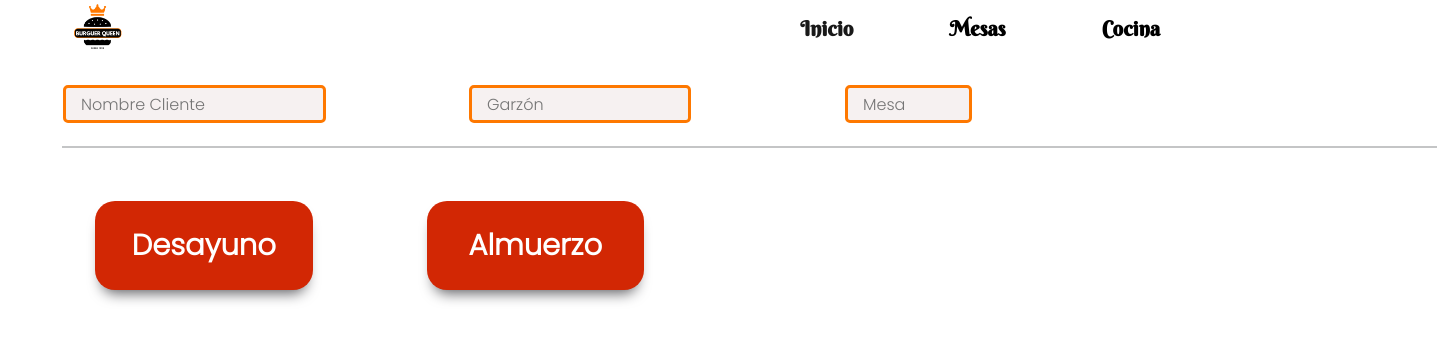
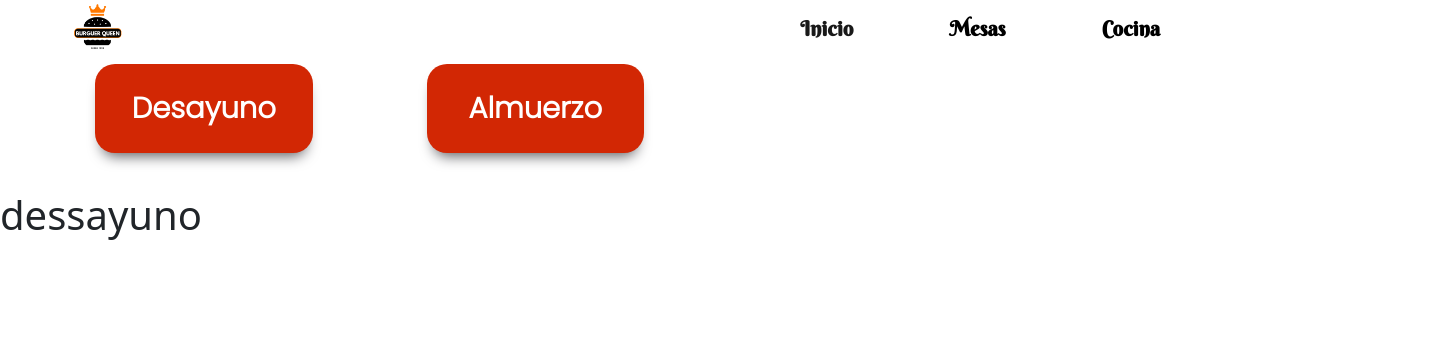
Before and after one commit to luzciel/Burgen-queen, a React (Create React App) app: page /orders in a window 1280 px wide. Shown: the top 340 px of the page, 1437 px wide, since content can reach past the window. Built offline with nearby package versions, Linux system fonts and the light colour scheme.

Commit message:
menuBreakfast

```diff
--- a/src/App.js
+++ b/src/App.js
@@ -15,8 +15,8 @@ import Ordenes from './components/orders/OrdersInputs.jsx';
 import Cocina from './components/kitchen/Kitchen.jsx';
 import Header from './components/home/Header.jsx';
 import HomeViews from './views/HomeViews';
-
-import "./components/home/home.css"
+import OrdersViews from './views/OrdersViews';
+import "./components/home/home.css";
 
 function App() {
   const app = firebase.app();
@@ -43,7 +43,7 @@ function App() {
           <Tables />
         </Route>
         <Route path="/orders">
-          <Ordenes />
+          <OrdersViews/>
         </Route>
         <Route path="/cocina">
           <Cocina />
--- /dev/null
+++ b/src/components/orders/BreakfastMenu.jsx
@@ -0,0 +1,35 @@
+import React from 'react'
+import "./Orders.css"
+
+const BreakfastMenu = () =>{
+
+
+
+    return (
+
+        <div>
+         <h1>dessayuno</h1>
+        </div>
+    )
+
+}
+
+
+export default BreakfastMenu
+
+
+// console.log ('hola desayuno')
+// const [menu, breakfastMenu] = React.useState([])
+
+//     React.useEffect(() => {
+//         console.log('useEffect')
+//         breakfastMenu(data)
+//         getData()
+//     }, [])
+
+//     const getData = async () => {
+//         const data = await fetch('https://luzciel.github.io/Burgen-queen/src/data/menu.json')
+//         const menu = await data.json()
+//         console.log(menu)
+
+//     }
--- a/src/views/OrdersViews.jsx
+++ b/src/views/OrdersViews.jsx
@@ -1,12 +1,15 @@
 import React from 'react'
-import "./Orders.css"
+import "../components/orders/Orders.css"
 import MenuButtons from '../components/orders/MenuButtons'
+import BreakfastMenu from '../components/orders/BreakfastMenu'
 //import orders from '../components/orders/OrdersInputs'
+
 const OrdersViews = () =>{
     return (
         <div>
             <MenuButtons/>
 
+            <BreakfastMenu/>
         </div>
 
     )
```
